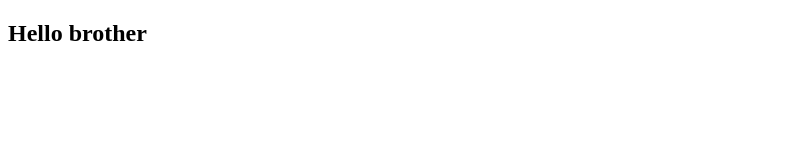
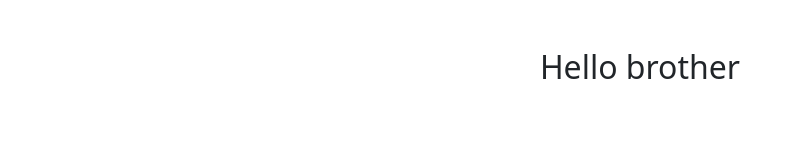
Before and after one commit to theShahzadFarooq/Git-Tutorial, a plain HTML site: page index.html in a window 1280 px wide. Shown: the whole page, without its empty margins (0-793 px from the left). Drawn offline with Linux system fonts and the light colour scheme.

Commit message:
folder structure finalized and bootstrap added

```diff
--- a/index.html
+++ b/index.html
@@ -5,10 +5,13 @@
     <meta http-equiv="X-UA-Compatible" content="IE=edge">
     <meta name="viewport" content="width=device-width, initial-scale=1.0">
     <title>Learning to Use Github</title>
-
+    <link rel="stylesheet" href="css/bootstrap.css">
+    <link rel="stylesheet" href="css/style.css">
 </head>
 <body>
-    <h2>Hello brother</h2>
+    <h2 class="text-center my-5 ">Hello brother</h2>
 
 </body>
+<script src="js/bootstrap.js"></script>
+<script src="js/script.js"></script>
 </html>
```
